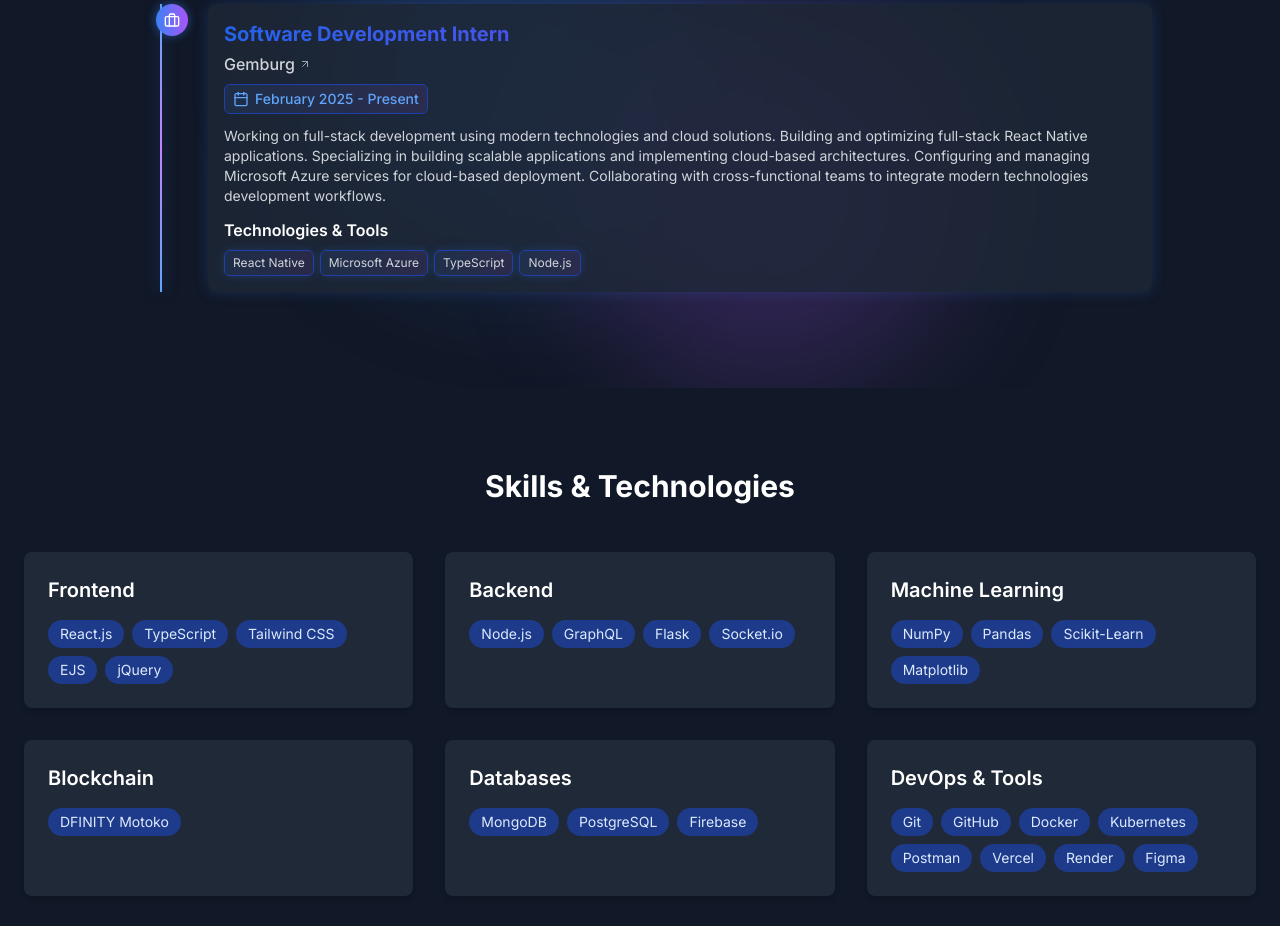
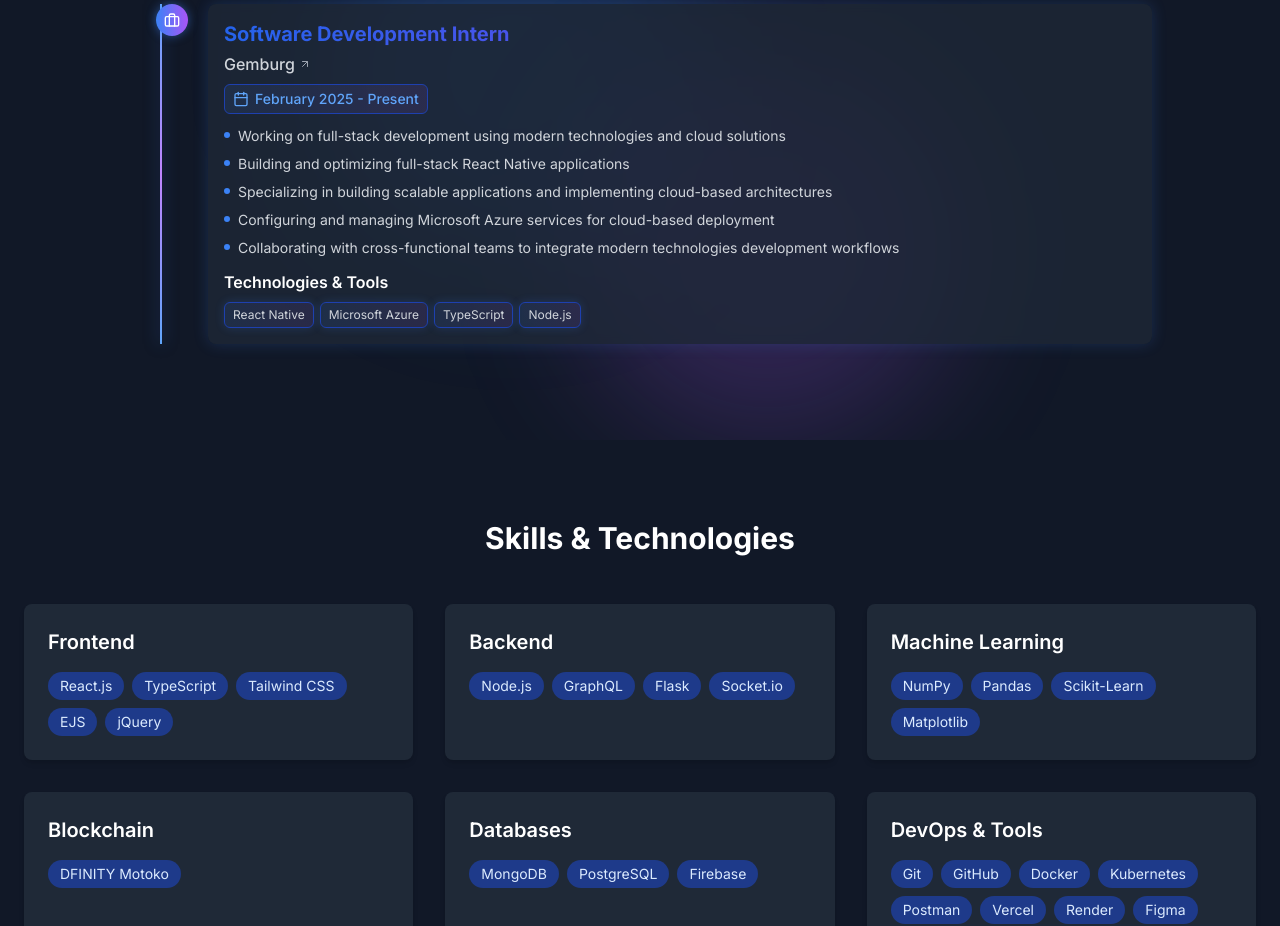
Before and after one commit to Mayurdhamgunde/My-PortFolio, a React (Vite) app: page / in a window 1280 px wide. Shown: the part 2080-3006 px from the top of the page. Built offline with nearby package versions, Linux system fonts and the light colour scheme.

Commit message:
Experience section updated

```diff
--- a/src/components/Experience.tsx
+++ b/src/components/Experience.tsx
@@ -1,51 +1,231 @@
+
+// // import React from 'react';
+// // import { Briefcase, Calendar, ArrowUpRight } from 'lucide-react';
+// // import { motion } from 'framer-motion';
+
+// // const experiences = [
+// //     {
+// //       role: "Software Development Intern",
+// //       company: "Gemburg",
+// //       period: "February 2025 - Present",
+// //       description: "Working on full-stack development using modern technologies and cloud solutions. Building and optimizing full-stack React Native applications. Specializing in building scalable applications and implementing cloud-based architectures. Configuring and managing Microsoft Azure services for cloud-based deployment. Collaborating with cross-functional teams to integrate modern technologies development workflows.",
+// //       technologies: ["React Native", "Microsoft Azure", "TypeScript", "Node.js"],
+// //     },
+// //   ];
+
+// // export default function Experience() {
+// //   return (
+// //     <section id="experience" className="py-6 sm:py-12 px-2 sm:px-4 bg-gray-50 dark:bg-gray-900">
+// //       <div className="container mx-auto max-w-screen-lg">
+// //         <h2 className="text-2xl sm:text-3xl font-bold text-center mb-6 sm:mb-10 text-gray-900 dark:text-white">
+// //           Experience
+// //         </h2>
+
+// //         <div className="relative mx-auto">
+// //           {/* Timeline Vertical Line with glow */}
+// //           <div className="absolute left-3 sm:left-8 w-0.5 bg-blue-500 dark:bg-blue-400 h-full"></div>
+
+// //           {experiences.map((exp, index) => (
+// //             <motion.div
+// //               key={index}
+// //               initial={{ opacity: 0, y: 50 }}
+// //               animate={{ opacity: 1, y: 0 }}
+// //               transition={{ duration: 0.6, delay: index * 0.3 }}
+// //               className="relative mb-6 sm:mb-12 flex flex-col items-start group"
+// //             >
+// //               {/* Timeline Dot */}
+// //               <div className="absolute left-2 sm:left-7 w-6 sm:w-8 h-6 sm:h-8 bg-blue-500 dark:bg-blue-400 rounded-full flex items-center justify-center z-10">
+// //                 <Briefcase className="text-white w-3 h-3 sm:w-4 sm:h-4" />
+// //               </div>
+
+// //               {/* Experience Card */}
+// //               <div className="ml-12 sm:ml-20 p-3 sm:p-4 bg-white dark:bg-gray-800 rounded-lg shadow-md w-[calc(100%-3rem)] sm:w-[calc(100%-5rem)]">
+// //                 <div>
+// //                   {/* Header Section */}
+// //                   <div className="flex flex-col gap-2 mb-3">
+// //                     {/* Role and Company */}
+// //                     <div>
+// //                       <h3 className="text-lg sm:text-xl font-bold text-blue-600 dark:text-blue-400">
+// //                         {exp.role}
+// //                       </h3>
+// //                       <div className="flex items-center gap-1 mt-1">
+// //                         <span className="text-sm sm:text-base font-medium text-gray-700 dark:text-gray-300">
+// //                           {exp.company}
+// //                         </span>
+// //                         <ArrowUpRight className="w-3 h-3 text-gray-400" />
+// //                       </div>
+// //                     </div>
+
+// //                     {/* Period */}
+// //                     <div className="inline-flex items-center px-2 py-1 bg-blue-50 dark:bg-blue-900/30 rounded-md w-fit">
+// //                       <Calendar className="w-3 h-3 sm:w-4 sm:h-4 mr-1.5 text-blue-600 dark:text-blue-400" />
+// //                       <span className="text-xs sm:text-sm font-medium text-blue-600 dark:text-blue-400">
+// //                         {exp.period}
+// //                       </span>
+// //                     </div>
+// //                   </div>
+
+// //                   {/* Description */}
+// //                   <p className="text-xs sm:text-sm text-gray-600 dark:text-gray-300 leading-relaxed mb-3">
+// //                     {exp.description}
+// //                   </p>
+
+// //                   {/* Technologies */}
+// //                   <div>
+// //                     <h4 className="text-sm sm:text-base font-semibold text-gray-900 dark:text-white mb-2">
+// //                       Technologies & Tools
+// //                     </h4>
+// //                     <div className="flex flex-wrap gap-1.5">
+// //                       {exp.technologies.map((tech) => (
+// //                         <span
+// //                           key={tech}
+// //                           className="px-2 py-1 text-xs rounded-md bg-gray-100 dark:bg-gray-700 text-gray-700 dark:text-gray-300 border border-gray-200 dark:border-gray-600"
+// //                         >
+// //                           {tech}
+// //                         </span>
+// //                       ))}
+// //                     </div>
+// //                   </div>
+// //                 </div>
+// //               </div>
+// //             </motion.div>
+// //           ))}
+// //         </div>
+// //       </div>
+// //     </section>
+// //   );
+// // }
+
+
+
+
+
+// // -----------------------------------------------with framer motion
 
 // import React from 'react';
 // import { Briefcase, Calendar, ArrowUpRight } from 'lucide-react';
 // import { motion } from 'framer-motion';
 
+// // const experiences = [
+// //     {
+// //       role: "Software Development Intern",
+// //       company: "Gemburg",
+// //       period: "February 2025 - Present",
+// //       description: `- Working on full-stack development using modern technologies and cloud solutions.
+// //         Building and optimizing full-stack React Native applications.
+// //         Specializing in building scalable applications and implementing cloud-based architectures.
+// //         Configuring and managing Microsoft Azure services for cloud-based deployment.
+// //         Collaborating with cross-functional teams to integrate modern technologies development workflows.`,
+// //       technologies: ["React Native", "Microsoft Azure", "TypeScript", "Node.js"],
+// //     },
+// //   ];
 // const experiences = [
 //     {
 //       role: "Software Development Intern",
 //       company: "Gemburg",
 //       period: "February 2025 - Present",
-//       description: "Working on full-stack development using modern technologies and cloud solutions. Building and optimizing full-stack React Native applications. Specializing in building scalable applications and implementing cloud-based architectures. Configuring and managing Microsoft Azure services for cloud-based deployment. Collaborating with cross-functional teams to integrate modern technologies development workflows.",
+//       description: [
+//         "Working on full-stack development using modern technologies and cloud solutions",
+//         "Building and optimizing full-stack React Native applications",
+//         "Specializing in building scalable applications and implementing cloud-based architectures",
+//         "Configuring and managing Microsoft Azure services for cloud-based deployment",
+//         "Collaborating with cross-functional teams to integrate modern technologies development workflows"
+//       ],
 //       technologies: ["React Native", "Microsoft Azure", "TypeScript", "Node.js"],
 //     },
 //   ];
 
+// const cardVariants = {
+//   hidden: {
+//     opacity: 0,
+//     y: 20,
+//     scale: 0.95
+//   },
+//   visible: {
+//     opacity: 1,
+//     y: 0,
+//     scale: 1,
+//     transition: {
+//       duration: 0.5,
+//       ease: "easeOut"
+//     }
+//   }
+// };
+
+// const techBadgeVariants = {
+//   hidden: { scale: 0, opacity: 0 },
+//   visible: i => ({
+//     scale: 1,
+//     opacity: 1,
+//     transition: {
+//       delay: i * 0.1,
+//       duration: 0.3,
+//       type: "spring",
+//       stiffness: 150
+//     }
+//   })
+// };
+
 // export default function Experience() {
 //   return (
-//     <section id="experience" className="py-6 sm:py-12 px-2 sm:px-4 bg-gray-50 dark:bg-gray-900">
-//       <div className="container mx-auto max-w-screen-lg">
-//         <h2 className="text-2xl sm:text-3xl font-bold text-center mb-6 sm:mb-10 text-gray-900 dark:text-white">
+//     <section id="experience" className="py-6 sm:py-12 px-2 sm:px-4 bg-gray-50 dark:bg-gray-900 relative overflow-hidden">
+//       {/* Background glow effects */}
+//       <div className="absolute top-0 left-1/4 w-96 h-96 bg-blue-500/20 rounded-full filter blur-3xl"></div>
+//       <div className="absolute bottom-0 right-1/4 w-96 h-96 bg-purple-500/20 rounded-full filter blur-3xl"></div>
+
+//       <div className="container mx-auto max-w-screen-lg relative">
+//         <motion.h2
+//           initial={{ opacity: 0, y: -20 }}
+//           animate={{ opacity: 1, y: 0 }}
+//           transition={{ duration: 0.6 }}
+//           className="text-2xl sm:text-3xl font-bold text-center mb-6 sm:mb-10 text-gray-900 dark:text-white"
+//         >
 //           Experience
-//         </h2>
+//         </motion.h2>
 
 //         <div className="relative mx-auto">
 //           {/* Timeline Vertical Line with glow */}
-//           <div className="absolute left-3 sm:left-8 w-0.5 bg-blue-500 dark:bg-blue-400 h-full"></div>
+//           <div className="absolute left-3 sm:left-8 w-0.5 bg-gradient-to-b from-blue-400 via-purple-400 to-blue-400 h-full
+//                shadow-[0_0_10px_rgba(59,130,246,0.5)] dark:shadow-[0_0_15px_rgba(59,130,246,0.5)]"></div>
 
 //           {experiences.map((exp, index) => (
 //             <motion.div
 //               key={index}
-//               initial={{ opacity: 0, y: 50 }}
-//               animate={{ opacity: 1, y: 0 }}
-//               transition={{ duration: 0.6, delay: index * 0.3 }}
+//               initial="hidden"
+//               whileInView="visible"
+//               viewport={{ once: true, margin: "-100px" }}
 //               className="relative mb-6 sm:mb-12 flex flex-col items-start group"
 //             >
-//               {/* Timeline Dot */}
-//               <div className="absolute left-2 sm:left-7 w-6 sm:w-8 h-6 sm:h-8 bg-blue-500 dark:bg-blue-400 rounded-full flex items-center justify-center z-10">
+//               {/* Timeline Dot with glow */}
+//               <motion.div
+//                 initial={{ scale: 0 }}
+//                 animate={{ scale: 1 }}
+//                 transition={{ delay: 0.2, type: "spring" }}
+//                 className="absolute left-2 sm:left-7 w-6 sm:w-8 h-6 sm:h-8 bg-gradient-to-r from-blue-500 to-purple-500
+//                          rounded-full flex items-center justify-center z-10 shadow-[0_0_10px_rgba(59,130,246,0.5)]"
+//               >
 //                 <Briefcase className="text-white w-3 h-3 sm:w-4 sm:h-4" />
-//               </div>
+//               </motion.div>
 
 //               {/* Experience Card */}
-//               <div className="ml-12 sm:ml-20 p-3 sm:p-4 bg-white dark:bg-gray-800 rounded-lg shadow-md w-[calc(100%-3rem)] sm:w-[calc(100%-5rem)]">
+//               <motion.div
+//                 variants={cardVariants}
+//                 className="ml-12 sm:ml-20 p-3 sm:p-4 bg-white/80 dark:bg-gray-800/80 backdrop-blur-sm rounded-lg
+//                          shadow-[0_0_15px_rgba(59,130,246,0.3)] hover:shadow-[0_0_20px_rgba(59,130,246,0.5)]
+//                          dark:shadow-[0_0_15px_rgba(59,130,246,0.2)] dark:hover:shadow-[0_0_20px_rgba(59,130,246,0.4)]
+//                          transition-shadow duration-300 w-[calc(100%-3rem)] sm:w-[calc(100%-5rem)]"
+//               >
 //                 <div>
 //                   {/* Header Section */}
-//                   <div className="flex flex-col gap-2 mb-3">
+//                   <motion.div
+//                     initial={{ opacity: 0 }}
+//                     animate={{ opacity: 1 }}
+//                     transition={{ delay: 0.3 }}
+//                     className="flex flex-col gap-2 mb-3"
+//                   >
 //                     {/* Role and Company */}
 //                     <div>
-//                       <h3 className="text-lg sm:text-xl font-bold text-blue-600 dark:text-blue-400">
+//                       <h3 className="text-lg sm:text-xl font-bold bg-gradient-to-r from-blue-600 to-purple-600 bg-clip-text text-transparent">
 //                         {exp.role}
 //                       </h3>
 //                       <div className="flex items-center gap-1 mt-1">
@@ -57,37 +237,58 @@
 //                     </div>
 
 //                     {/* Period */}
-//                     <div className="inline-flex items-center px-2 py-1 bg-blue-50 dark:bg-blue-900/30 rounded-md w-fit">
+//                     <motion.div
+//                       whileHover={{ scale: 1.05 }}
+//                       className="inline-flex items-center px-2 py-1 bg-gradient-to-r from-blue-500/10 to-purple-500/10
+//                                rounded-md w-fit border border-blue-200 dark:border-blue-800"
+//                     >
 //                       <Calendar className="w-3 h-3 sm:w-4 sm:h-4 mr-1.5 text-blue-600 dark:text-blue-400" />
 //                       <span className="text-xs sm:text-sm font-medium text-blue-600 dark:text-blue-400">
 //                         {exp.period}
 //                       </span>
-//                     </div>
-//                   </div>
+//                     </motion.div>
+//                   </motion.div>
 
 //                   {/* Description */}
-//                   <p className="text-xs sm:text-sm text-gray-600 dark:text-gray-300 leading-relaxed mb-3">
+//                   <motion.p
+//                     initial={{ opacity: 0, y: 20 }}
+//                     animate={{ opacity: 1, y: 0 }}
+//                     transition={{ delay: 0.4 }}
+//                     className="text-xs sm:text-sm text-gray-600 dark:text-gray-300 leading-relaxed mb-3"
+//                   >
 //                     {exp.description}
-//                   </p>
+//                   </motion.p>
 
 //                   {/* Technologies */}
 //                   <div>
-//                     <h4 className="text-sm sm:text-base font-semibold text-gray-900 dark:text-white mb-2">
+//                     <motion.h4
+//                       initial={{ opacity: 0 }}
+//                       animate={{ opacity: 1 }}
+//                       transition={{ delay: 0.5 }}
+//                       className="text-sm sm:text-base font-semibold text-gray-900 dark:text-white mb-2"
+//                     >
 //                       Technologies & Tools
-//                     </h4>
+//                     </motion.h4>
 //                     <div className="flex flex-wrap gap-1.5">
-//                       {exp.technologies.map((tech) => (
-//                         <span
+//                       {exp.technologies.map((tech, i) => (
+//                         <motion.span
 //                           key={tech}
-//                           className="px-2 py-1 text-xs rounded-md bg-gray-100 dark:bg-gray-700 text-gray-700 dark:text-gray-300 border border-gray-200 dark:border-gray-600"
+//                           custom={i}
+//                           variants={techBadgeVariants}
+//                           initial="hidden"
+//                           whileInView="visible"
+//                           whileHover={{ scale: 1.1 }}
+//                           className="px-2 py-1 text-xs rounded-md bg-gradient-to-r from-blue-500/10 to-purple-500/10
+//                                    text-gray-700 dark:text-gray-300 border border-blue-200 dark:border-blue-800
+//                                    shadow-[0_0_10px_rgba(59,130,246,0.2)] hover:shadow-[0_0_15px_rgba(59,130,246,0.4)]"
 //                         >
 //                           {tech}
-//                         </span>
+//                         </motion.span>
 //                       ))}
 //                     </div>
 //                   </div>
 //                 </div>
-//               </div>
+//               </motion.div>
 //             </motion.div>
 //           ))}
 //         </div>
@@ -100,7 +301,8 @@
 
 
 
-// -----------------------------------------------with framer motion
+
+
 
 import React from 'react';
 import { Briefcase, Calendar, ArrowUpRight } from 'lucide-react';
@@ -111,7 +313,13 @@
       role: "Software Development Intern",
       company: "Gemburg",
       period: "February 2025 - Present",
-      description: "Working on full-stack development using modern technologies and cloud solutions. Building and optimizing full-stack React Native applications. Specializing in building scalable applications and implementing cloud-based architectures. Configuring and managing Microsoft Azure services for cloud-based deployment. Collaborating with cross-functional teams to integrate modern technologies development workflows.",
+      description: [
+        "Working on full-stack development using modern technologies and cloud solutions",
+        "Building and optimizing full-stack React Native applications",
+        "Specializing in building scalable applications and implementing cloud-based architectures",
+        "Configuring and managing Microsoft Azure services for cloud-based deployment",
+        "Collaborating with cross-functional teams to integrate modern technologies development workflows"
+      ],
       technologies: ["React Native", "Microsoft Azure", "TypeScript", "Node.js"],
     },
   ];
@@ -143,6 +351,18 @@
       duration: 0.3,
       type: "spring",
       stiffness: 150
+    }
+  })
+};
+
+const bulletVariants = {
+  hidden: { opacity: 0, x: -20 },
+  visible: i => ({
+    opacity: 1,
+    x: 0,
+    transition: {
+      delay: i * 0.1,
+      duration: 0.3,
     }
   })
 };
@@ -230,15 +450,20 @@
                     </motion.div>
                   </motion.div>
 
-                  {/* Description */}
-                  <motion.p
-                    initial={{ opacity: 0, y: 20 }}
-                    animate={{ opacity: 1, y: 0 }}
-                    transition={{ delay: 0.4 }}
-                    className="text-xs sm:text-sm text-gray-600 dark:text-gray-300 leading-relaxed mb-3"
-                  >
-                    {exp.description}
-                  </motion.p>
+                  {/* Description Bullets */}
+                  <ul className="space-y-2 mb-3">
+                    {exp.description.map((bullet, i) => (
+                      <motion.li
+                        key={i}
+                        custom={i}
+                        variants={bulletVariants}
+                        className="flex items-start gap-2"
+                      >
+                        <span className="mt-1.5 h-1.5 w-1.5 rounded-full bg-blue-500"></span>
+                        <span className="text-xs sm:text-sm text-gray-600 dark:text-gray-300">{bullet}</span>
+                      </motion.li>
+                    ))}
+                  </ul>
 
                   {/* Technologies */}
                   <div>
```
